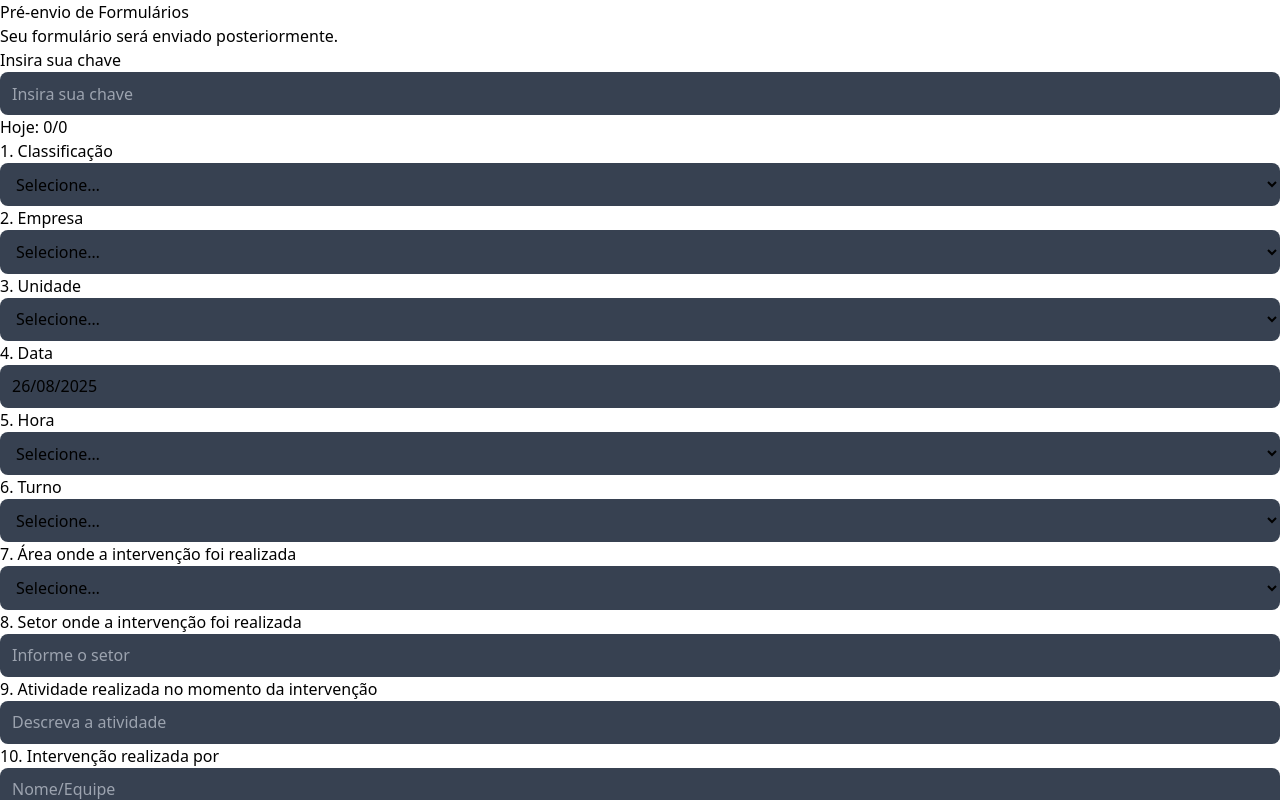
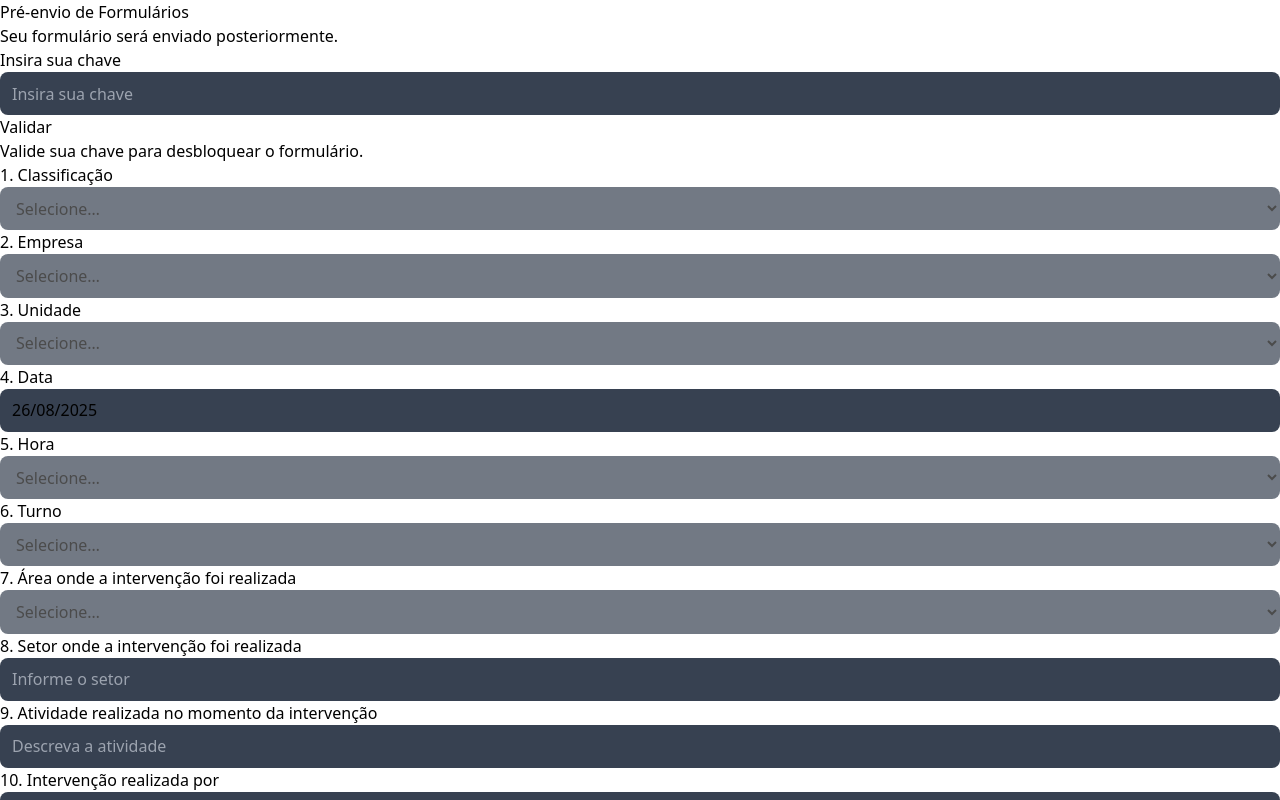
Before and after one commit to themitopc-source/automacao-formulario, a React (Vite) app: page / in a window 1280 px wide. Shown: the top 800 px of the page. Built offline with nearby package versions, Linux system fonts and the light colour scheme.

Commit message:
automacao-formulario

```diff
--- a/src/PreEnvioForms.tsx
+++ b/src/PreEnvioForms.tsx
@@ -1,4 +1,4 @@
-import React, { useEffect, useMemo, useState } from "react";
+import React, { useMemo, useState } from "react";
 
 /** ============== LISTAS (do seu código antigo) ============== */
 const CLASSIFICACOES = ["Selecione…","Quase acidente","Comportamento inseguro","Condição insegura"];
@@ -34,31 +34,26 @@ const OBSERVACOES = [
   "Uso de EPIS","5S"
 ];
 
-/** ====== CHAVES E LIMITES DIÁRIOS (sem mostrar nomes na UI) ====== */
+/** ====== CHAVES E LIMITES (sem mostrar nomes na UI) ====== */
 const KEY_LIMITS: Record<string, number> = {
   "TheMito10": 10,
   "TheMito50*": 50,
   "TheMito100#": 100,
 };
-const normalizeKey = (k: string) => k.trim();
 
-/** ============== HELPERS ============== */
 const todayStr = () => {
   const d = new Date();
-  const y = d.getFullYear();
-  const m = String(d.getMonth() + 1).padStart(2, "0");
-  const day = String(d.getDate()).padStart(2, "0");
-  return `${y}-${m}-${day}`;
+  return `${d.getFullYear()}-${String(d.getMonth()+1).padStart(2,"0")}-${String(d.getDate()).padStart(2,"0")}`;
 };
 const ymdToBr = (d: Date) =>
-  `${String(d.getDate()).padStart(2, "0")}/${String(d.getMonth() + 1).padStart(2, "0")}/${d.getFullYear()}`;
+  `${String(d.getDate()).padStart(2,"0")}/${String(d.getMonth()+1).padStart(2,"0")}/${d.getFullYear()}`;
 const backDate = (daysAgo: number) => {
   const d = new Date();
   d.setDate(d.getDate() - daysAgo);
   return d;
 };
+const normalizeKey = (k: string) => k.trim();
 
-/** ============== FORM COMPONENT ============== */
 type FormData = {
   classificacao: string;
   empresa: string;
@@ -74,8 +69,6 @@ type FormData = {
   observacao: string;
   descricao: string;
   fiz: string;
-  // chave
-  key: string;
 };
 
 const emptyForm: FormData = {
@@ -93,35 +86,54 @@ const emptyForm: FormData = {
   observacao: OBSERVACOES[0],
   descricao: "",
   fiz: "",
-  key: "",
 };
 
 export default function PreEnvioForms() {
   const [form, setForm] = useState<FormData>(emptyForm);
-  const [errors, setErrors] = useState<Partial<Record<keyof FormData, string>>>(
-    {}
-  );
+  const [errors, setErrors] = useState<Partial<Record<keyof FormData | "key", string>>>({});
   const [running, setRunning] = useState(false);
   const [progress, setProgress] = useState(0);
   const [step, setStep] = useState("");
 
-  /** ====== USO DIÁRIO POR CHAVE ====== */
-  const limit = useMemo(() => {
-    const k = normalizeKey(form.key);
-    return KEY_LIMITS[k] ?? 0;
-  }, [form.key]);
-  const usedToday = useMemo(() => {
-    const k = normalizeKey(form.key);
+  // Chave
+  const [keyInput, setKeyInput] = useState("");
+  const [validatedKey, setValidatedKey] = useState<string | null>(null);
+  const limit = useMemo(() => (validatedKey ? KEY_LIMITS[validatedKey] ?? 0 : 0), [validatedKey]);
+
+  const getUsedToday = (key: string) => {
+    const k = normalizeKey(key);
     if (!k) return 0;
-    const key = `usage:${k}:${todayStr()}`;
-    return Number(localStorage.getItem(key) || "0");
-  }, [form.key]);
+    return Number(localStorage.getItem(`usage:${k}:${todayStr()}`) || "0");
+  };
+  const setUsedToday = (key: string, value: number) => {
+    const k = normalizeKey(key);
+    if (!k) return;
+    localStorage.setItem(`usage:${k}:${todayStr()}`, String(value));
+  };
+  const usedToday = validatedKey ? getUsedToday(validatedKey) : 0;
 
-  const setUsedToday = (value: number) => {
-    const k = normalizeKey(form.key);
-    if (!k) return;
-    const key = `usage:${k}:${todayStr()}`;
-    localStorage.setItem(key, String(value));
+  const validated = Boolean(validatedKey);
+
+  /** ====== VALIDAR CHAVE / BLOQUEAR FORM ====== */
+  const validateKey = () => {
+    const k = normalizeKey(keyInput);
+    if (!k) {
+      setErrors((e) => ({ ...e, key: "Esta pergunta é obrigatória." }));
+      setValidatedKey(null);
+      return;
+    }
+    if (!KEY_LIMITS[k]) {
+      setErrors((e) => ({ ...e, key: "Chave inválida." }));
+      setValidatedKey(null);
+      return;
+    }
+    setErrors((e) => ({ ...e, key: undefined }));
+    setValidatedKey(k);
+  };
+
+  const resetKey = () => {
+    setValidatedKey(null);
+    setKeyInput("");
   };
 
   /** ====== CHANGE HANDLER ====== */
@@ -134,15 +146,21 @@ export default function PreEnvioForms() {
   };
 
   /** ====== VALIDAÇÃO ====== */
-  const validate = (payload: FormData) => {
-    const err: Partial<Record<keyof FormData, string>> = {};
+  const validateForm = (payload: FormData) => {
+    const err: Partial<Record<keyof FormData | "key", string>> = {};
     const req = (field: keyof FormData) => {
-      if (!payload[field] || String(payload[field]).trim() === "" ||
-          ["Selecione…"].includes(String(payload[field]))) {
+      if (
+        !payload[field] ||
+        String(payload[field]).trim() === "" ||
+        ["Selecione…"].includes(String(payload[field]))
+      ) {
         err[field] = "Esta pergunta é obrigatória.";
       }
     };
-    req("key");
+
+    // chave precisa estar validada
+    if (!validatedKey) err.key = "Esta pergunta é obrigatória.";
+
     req("classificacao");
     req("empresa");
     req("unidade");
@@ -158,7 +176,6 @@ export default function PreEnvioForms() {
     req("descricao");
     req("fiz");
 
-    // extra: CS numérico 10..999999999
     if (!err.cs) {
       const n = Number(payload.cs);
       if (!/^\d+$/.test(payload.cs) || n < 10 || n > 999999999) {
@@ -166,17 +183,11 @@ export default function PreEnvioForms() {
       }
     }
 
-    // chave válida?
-    const k = normalizeKey(payload.key);
-    if (!err.key && !KEY_LIMITS[k]) {
-      err.key = "Chave inválida.";
-    }
-
     setErrors(err);
     return Object.keys(err).length === 0;
   };
 
-  /** ====== SALVAR PACOTE (API Vercel → GitHub) ====== */
+  /** ====== SALVAR (API → GitHub) ====== */
   const saveOne = async (payload: any) => {
     setStep("Salvando pacote na hospedagem…");
     const res = await fetch("/api/save", {
@@ -185,19 +196,17 @@ export default function PreEnvioForms() {
       body: JSON.stringify(payload),
     });
     const data = await res.json().catch(() => ({}));
-    if (!res.ok || !data?.ok) {
-      throw new Error(data?.error || "Falha ao salvar");
-    }
+    if (!res.ok || !data?.ok) throw new Error(data?.error || "Falha ao salvar");
     return data;
   };
 
   /** ====== GERAR 1x ====== */
   const gerar1 = async () => {
-    if (!validate(form)) return;
-    if (limit <= 0) {
-      setErrors((e) => ({ ...e, key: "Chave inválida." }));
+    if (!validatedKey) {
+      setErrors((e) => ({ ...e, key: "Esta pergunta é obrigatória." }));
       return;
     }
+    if (!validateForm(form)) return;
     if (usedToday >= limit) {
       setStep(`Limite diário atingido (${usedToday}/${limit}).`);
       return;
@@ -206,18 +215,19 @@ export default function PreEnvioForms() {
     setRunning(true);
     setProgress(5);
     try {
-      setStep("Preparando pacote (1x) …");
+      setStep("Preparando pacote (1x)…");
       const payload = {
         tipo: "preenvio",
         quando: new Date().toISOString(),
         simulated: true,
+        key: validatedKey,
         form,
       };
       setProgress(40);
       await saveOne(payload);
       setProgress(100);
       setStep("Pronto! Seu formulário será enviado posteriormente.");
-      setUsedToday(usedToday + 1);
+      setUsedToday(validatedKey, usedToday + 1);
     } catch (e: any) {
       setStep(String(e.message || e));
     } finally {
@@ -227,33 +237,34 @@ export default function PreEnvioForms() {
 
   /** ====== GERAR 10x (retrocedendo datas) ====== */
   const gerar10 = async () => {
-    if (!validate(form)) return;
-    if (limit <= 0) {
-      setErrors((e) => ({ ...e, key: "Chave inválida." }));
+    if (!validatedKey) {
+      setErrors((e) => ({ ...e, key: "Esta pergunta é obrigatória." }));
       return;
     }
+    if (!validateForm(form)) return;
     const disponiveis = Math.max(0, limit - usedToday);
     if (disponiveis <= 0) {
       setStep(`Limite diário atingido (${usedToday}/${limit}).`);
       return;
     }
+    const toSend = Math.min(10, disponiveis);
 
-    const toSend = Math.min(10, disponiveis);
     setRunning(true);
     setProgress(0);
     try {
       for (let i = 0; i < toSend; i++) {
-        setStep(`Gerando ${i + 1}/${toSend} (data retro: ${ymdToBr(backDate(i))}) …`);
+        setStep(`Gerando ${i + 1}/${toSend} (data retro: ${ymdToBr(backDate(i))})…`);
         const payload = {
           tipo: "preenvio",
           quando: new Date().toISOString(),
           simulated: true,
+          key: validatedKey,
           form: { ...form, data: ymdToBr(backDate(i)) },
         };
         await saveOne(payload);
         setProgress(Math.round(((i + 1) / toSend) * 100));
       }
-      setUsedToday(usedToday + toSend);
+      setUsedToday(validatedKey, usedToday + toSend);
       setStep(`Pronto! Gerados ${toSend} pacotes. Seu formulário será enviado posteriormente.`);
     } catch (e: any) {
       setStep(String(e.message || e));
@@ -264,55 +275,81 @@ export default function PreEnvioForms() {
 
   /** ====== UI ====== */
   const exampleDates10 = Array.from({ length: 3 }, (_, i) => ymdToBr(backDate(i))).join(", ");
+  const disableFields = !validated || running;
 
   return (
     <div className="min-h-screen bg-gray-900 text-white">
       <header className="sticky top-0 bg-gray-900/90 backdrop-blur border-b border-white/10">
         <div className="mx-auto max-w-md px-4 py-3">
           <h1 className="text-lg font-semibold">Pré-envio de Formulários</h1>
-          <p className="text-xs text-gray-300">
-            Seu formulário será enviado posteriormente.
-          </p>
+          <p className="text-xs text-gray-300">Seu formulário será enviado posteriormente.</p>
         </div>
       </header>
 
       <main className="mx-auto max-w-md px-4 pb-16">
-        {/* Campo da chave (sem citar nomes das chaves) */}
-        <div className="mt-5">
+        {/* BLOCO DA CHAVE */}
+        <div className="mt-5 space-y-2">
           <Field label="Insira sua chave">
+            <div className="flex gap-2">
               <input
-              name="key"
-              value={form.key}
-              onChange={onChange}
-              className="input"
+                value={keyInput}
+                onChange={(e) => { setKeyInput(e.target.value); setErrors((er)=>({...er, key: undefined})); }}
+                className="input flex-1"
                 placeholder="Insira sua chave"
                 inputMode="text"
                 autoComplete="off"
+                disabled={running}
               />
+              {!validated ? (
+                <button
+                  onClick={validateKey}
+                  className="px-3 py-2 rounded-md bg-emerald-600 hover:bg-emerald-500 disabled:opacity-60"
+                  disabled={running}
+                >
+                  Validar
+                </button>
+              ) : (
+                <button
+                  onClick={resetKey}
+                  className="px-3 py-2 rounded-md bg-gray-700 hover:bg-gray-600 disabled:opacity-60"
+                  disabled={running}
+                >
+                  Trocar
+                </button>
+              )}
+            </div>
             <Error text={errors.key} />
           </Field>
-          <div className="text-xs text-gray-300">
-            Hoje: {usedToday}/{limit || 0}
+
+          {/* Status da chave */}
+          {validated ? (
+            <div className="text-sm">
+              <div className="text-emerald-400 font-medium">Chave válida! {limit}/{limit}</div>
+              <div className="text-gray-300 text-xs">Hoje: {usedToday}/{limit}</div>
             </div>
+          ) : (
+            <div className="text-xs text-gray-300">Valide sua chave para desbloquear o formulário.</div>
+          )}
         </div>
 
-        <div className="mt-6 space-y-3">
+        {/* FORM (bloqueado até validar) */}
+        <div className="mt-6 space-y-3 opacity-100">
           <Field label="1. Classificação">
-            <select name="classificacao" value={form.classificacao} onChange={onChange} className="select">
+            <select name="classificacao" value={form.classificacao} onChange={onChange} className="select" disabled={disableFields}>
               {CLASSIFICACOES.map((v) => <option key={v}>{v}</option>)}
             </select>
             <Error text={errors.classificacao} />
           </Field>
 
           <Field label="2. Empresa">
-            <select name="empresa" value={form.empresa} onChange={onChange} className="select">
+            <select name="empresa" value={form.empresa} onChange={onChange} className="select" disabled={disableFields}>
               {EMPRESAS.map((v) => <option key={v}>{v}</option>)}
             </select>
             <Error text={errors.empresa} />
           </Field>
 
           <Field label="3. Unidade">
-            <select name="unidade" value={form.unidade} onChange={onChange} className="select">
+            <select name="unidade" value={form.unidade} onChange={onChange} className="select" disabled={disableFields}>
               {UNIDADES.map((v) => <option key={v}>{v}</option>)}
             </select>
             <Error text={errors.unidade} />
@@ -326,26 +363,27 @@ export default function PreEnvioForms() {
               className="input"
               placeholder="dd/mm/aaaa"
               inputMode="numeric"
+              disabled={disableFields}
             />
             <Error text={errors.data} />
           </Field>
 
           <Field label="5. Hora">
-            <select name="hora" value={form.hora} onChange={onChange} className="select">
+            <select name="hora" value={form.hora} onChange={onChange} className="select" disabled={disableFields}>
               {HORAS.map((v) => <option key={v}>{v}</option>)}
             </select>
             <Error text={errors.hora} />
           </Field>
 
           <Field label="6. Turno">
-            <select name="turno" value={form.turno} onChange={onChange} className="select">
+            <select name="turno" value={form.turno} onChange={onChange} className="select" disabled={disableFields}>
               {TURNOS.map((v) => <option key={v}>{v}</option>)}
             </select>
             <Error text={errors.turno} />
           </Field>
 
           <Field label="7. Área onde a intervenção foi realizada">
-            <select name="area" value={form.area} onChange={onChange} className="select">
+            <select name="area" value={form.area} onChange={onChange} className="select" disabled={disableFields}>
               {AREAS.map((v) => <option key={v}>{v}</option>)}
             </select>
             <Error text={errors.area} />
@@ -358,6 +396,7 @@ export default function PreEnvioForms() {
               onChange={onChange}
               className="input"
               placeholder="Informe o setor"
+              disabled={disableFields}
             />
             <Error text={errors.setor} />
           </Field>
@@ -369,6 +408,7 @@ export default function PreEnvioForms() {
               onChange={onChange}
               className="input"
               placeholder="Descreva a atividade"
+              disabled={disableFields}
             />
             <Error text={errors.atividade} />
           </Field>
@@ -380,6 +420,7 @@ export default function PreEnvioForms() {
               onChange={onChange}
               className="input"
               placeholder="Nome/Equipe"
+              disabled={disableFields}
             />
             <Error text={errors.intervencao} />
           </Field>
@@ -392,12 +433,13 @@ export default function PreEnvioForms() {
               className="input"
               placeholder="entre 10 e 999999999"
               inputMode="numeric"
+              disabled={disableFields}
             />
             <Error text={errors.cs} />
           </Field>
 
           <Field label="12. O que observei?">
-            <select name="observacao" value={form.observacao} onChange={onChange} className="select">
+            <select name="observacao" value={form.observacao} onChange={onChange} className="select" disabled={disableFields}>
               {OBSERVACOES.map((o) => <option key={o}>{o}</option>)}
             </select>
             <Error text={errors.observacao} />
@@ -410,6 +452,7 @@ export default function PreEnvioForms() {
               onChange={onChange}
               className="textarea"
               placeholder="Descreva brevemente"
+              disabled={disableFields}
             />
             <Error text={errors.descricao} />
           </Field>
@@ -421,6 +464,7 @@ export default function PreEnvioForms() {
               onChange={onChange}
               className="textarea"
               placeholder="Explique sua ação"
+              disabled={disableFields}
             />
             <Error text={errors.fiz} />
           </Field>
@@ -430,7 +474,7 @@ export default function PreEnvioForms() {
             <button
               title="Gera um pacote (1x). Seu formulário será enviado posteriormente."
               onClick={gerar1}
-              disabled={running}
+              disabled={!validated || running}
               className="px-4 py-2 rounded-md bg-purple-600 hover:bg-purple-500 disabled:opacity-60"
             >
               Gerar pacote (1x)
@@ -439,7 +483,7 @@ export default function PreEnvioForms() {
             <button
               title={`Gera 10 entradas retrocedendo a data (ex.: ${exampleDates10}).`}
               onClick={gerar10}
-              disabled={running}
+              disabled={!validated || running}
               className="px-4 py-2 rounded-md bg-purple-600 hover:bg-purple-500 disabled:opacity-60"
             >
               Gerar lote (10x)
```
Lines whose indentation alone changed are shown as unchanged.
